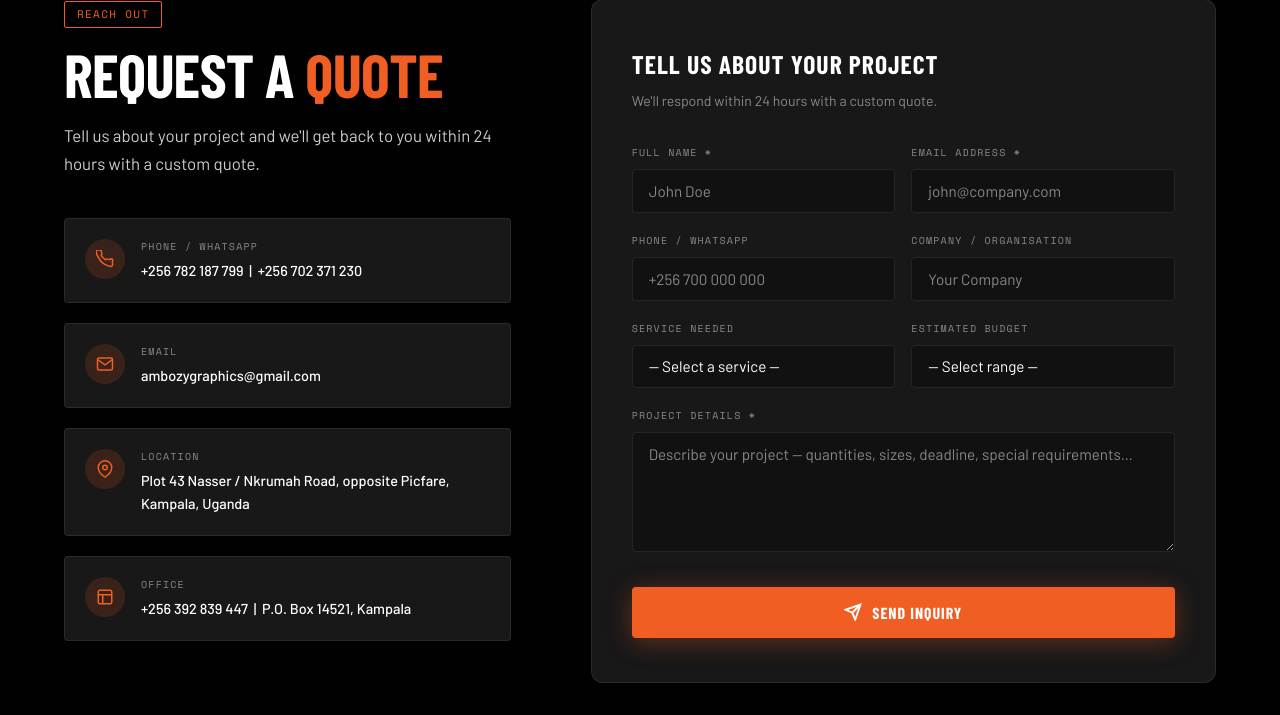
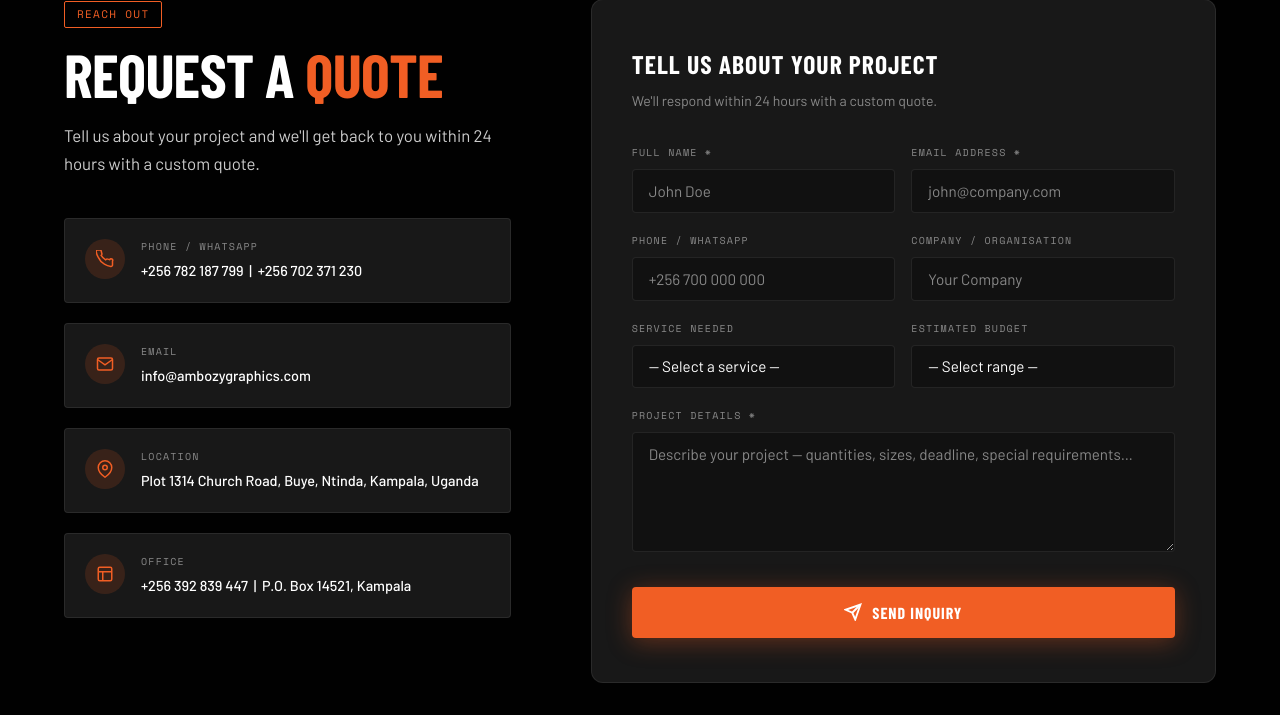
Before and after one commit to SAVIOUR26/ambozy-website, a PHP site: page / in a window 1280 px wide. Shown: the part 3938-4653 px from the top of the page. Run offline with PHP 8.4, Linux system fonts and the light colour scheme; some web fonts are replaced.

Commit message:
Update company email and address
Replace ambozygraphics@gmail.com with info@ambozygraphics.com across
all PHP files, SQL schema, config, and docs.

Replace old address (Plot 43 Nasser/Nkrumah Road, opposite Picfare)
with the new address (Plot 1314 Church Road, Buye, Ntinda, Kampala)
in landing page, footer, PDF templates, email templates, and schema.

https://claude.ai/code/session_01F7L51Qd6oxdKhCZyiS4Cp4

```diff
--- a/config.php
+++ b/config.php
@@ -16,7 +16,7 @@ if (file_exists(__DIR__ . '/config.local.php')) {
 // ── Site constants ──────────────────────────────────────────────────
 define('SITE_NAME',  'Ambozy Graphics Solutions Ltd');
 define('SITE_URL',   'https://ambozygraphics.com');
-define('SITE_EMAIL', 'ambozygraphics@gmail.com');
+define('SITE_EMAIL', 'info@ambozygraphics.com');
 define('SITE_PHONE', '+256 782 187 799');
 define('WHATSAPP_NO','256782187799');   // digits only, no +
 
@@ -33,7 +33,7 @@ define('ADMIN_HASH', password_hash('CHANGE_ME_PASSWORD', PASSWORD_DEFAULT));
 
 // ── Mail ────────────────────────────────────────────────────────────
 define('MAIL_FROM',  'noreply@ambozygraphics.com');
-define('MAIL_TO',    'ambozygraphics@gmail.com');
+define('MAIL_TO',    'info@ambozygraphics.com');
 
 // ── PDO connection ──────────────────────────────────────────────────
 try {
--- a/contact-handler.php
+++ b/contact-handler.php
@@ -63,7 +63,7 @@ try {
 }
 
 // Send email notification
-$to      = 'ambozygraphics@gmail.com';
+$to      = 'info@ambozygraphics.com';
 $subject = "New Quote Inquiry from $name — Ambozy Graphics";
 $body    = "New quote inquiry received via ambozygraphics.com\n\n"
          . "Name:     $name\n"
--- a/crm/invoices/pdf.php
+++ b/crm/invoices/pdf.php
@@ -120,7 +120,7 @@ $tax_amt=round($tax_base*$invoice['tax_percent']/100,0);
 
   <div style="background:#eff6ff;border:1px solid #bfdbfe;border-radius:8px;padding:16px;margin-bottom:20px;font-size:12px;color:#1e40af">
     <strong>Payment Options:</strong><br>
-    📱 Mobile Money (MTN/Airtel): 0782 187 799 &nbsp;·&nbsp; 🏦 Bank Transfer: Contact us for details &nbsp;·&nbsp; 💵 Cash: Plot 43 Nasser/Nkrumah Road, Kampala<br>
+    📱 Mobile Money (MTN/Airtel): 0782 187 799 &nbsp;·&nbsp; 🏦 Bank Transfer: Contact us for details &nbsp;·&nbsp; 💵 Cash: Plot 1314 Church Road, Buye, Ntinda, Kampala<br>
     Please quote invoice number <strong><?=htmlspecialchars($invoice['invoice_number'])?></strong> as your payment reference.
   </div>
 
@@ -132,7 +132,7 @@ $tax_amt=round($tax_base*$invoice['tax_percent']/100,0);
   <?php endif;?>
 
   <div class="footer-strip">
-    <span><?=SITE_NAME?> | Plot 43 Nasser/Nkrumah Road, Kampala</span>
+    <span><?=SITE_NAME?> | Plot 1314 Church Road, Buye, Ntinda, Kampala</span>
     <span><?=SITE_PHONE?> | <?=SITE_EMAIL?></span>
     <span>Printed <?=date('d M Y')?></span>
   </div>
--- a/crm/quotes/pdf.php
+++ b/crm/quotes/pdf.php
@@ -162,7 +162,7 @@ $tax_amt   = round($tax_base * $quote['tax_percent'] / 100, 0);
 
   <!-- Footer -->
   <div class="footer-strip">
-    <span><?= SITE_NAME ?> | Plot 43 Nasser/Nkrumah Road, Kampala</span>
+    <span><?= SITE_NAME ?> | Plot 1314 Church Road, Buye, Ntinda, Kampala</span>
     <span><?= SITE_PHONE ?> | <?= SITE_EMAIL ?></span>
     <span>Printed <?= date('d M Y') ?></span>
   </div>
--- a/crm_diag.php
+++ b/crm_diag.php
@@ -37,7 +37,7 @@ if (isset($pdo) && $pdo) {
         } else {
             echo '<p class="warn">⚠️ admin_users table is EMPTY — you cannot log in. Run the INSERT below.</p>';
             echo '<pre>INSERT INTO admin_users (username, password_hash, full_name, email)
-VALUES (\'admin\', \''.password_hash('Admin@2026', PASSWORD_DEFAULT).'\', \'Ambozy Admin\', \'ambozygraphics@gmail.com\');</pre>';
+VALUES (\'admin\', \''.password_hash('Admin@2026', PASSWORD_DEFAULT).'\', \'Ambozy Admin\', \'info@ambozygraphics.com\');</pre>';
             echo '<p class="warn">Password will be: <strong>Admin@2026</strong> — change it after first login.</p>';
         }
     } catch (Throwable $e) {
@@ -55,7 +55,7 @@ VALUES (\'admin\', \''.password_hash('Admin@2026', PASSWORD_DEFAULT).'\', \'Ambo
 ) ENGINE=InnoDB DEFAULT CHARSET=utf8mb4;
 
 INSERT INTO admin_users (username, password_hash, full_name, email)
-VALUES (\'admin\', \''.password_hash('Admin@2026', PASSWORD_DEFAULT).'\', \'Ambozy Admin\', \'ambozygraphics@gmail.com\');</pre>';
+VALUES (\'admin\', \''.password_hash('Admin@2026', PASSWORD_DEFAULT).'\', \'Ambozy Admin\', \'info@ambozygraphics.com\');</pre>';
     }
 }
 
--- a/includes/crm_email.php
+++ b/includes/crm_email.php
@@ -211,7 +211,7 @@ function email_invoice(array $invoice, array $client, array $items): string
 <p style="font-size:13px;color:#475569">
   📱 Mobile Money (MTN/Airtel) — 0782 187 799<br>
   🏦 Bank Transfer — Please contact us for bank details<br>
-  💵 Cash — At our offices, Plot 43 Nasser/Nkrumah Road, Kampala
+  💵 Cash — At our offices, Plot 1314 Church Road, Buye, Ntinda, Kampala
 </p>
 <p>Please include the invoice number <strong>{$invoice['invoice_number']}</strong> as the payment reference.</p>
 <a href="https://wa.me/256782187799" class="btn">Confirm Payment via WhatsApp</a>
--- a/index.php
+++ b/index.php
@@ -11,8 +11,8 @@ $whatsapp   = '256782187799'; // no +, no spaces
 $phone_1    = '+256 782 187 799';
 $phone_2    = '+256 702 371 230';
 $phone_off  = '+256 392 839 447';
-$email_main = 'ambozygraphics@gmail.com';
-$address    = 'Plot 43 Nasser / Nkrumah Road, opposite Picfare, Kampala, Uganda';
+$email_main = 'info@ambozygraphics.com';
+$address    = 'Plot 1314 Church Road, Buye, Ntinda, Kampala, Uganda';
 $pobox      = 'P.O. Box 14521, Kampala';
 
 $services = [
@@ -194,7 +194,7 @@ $clients = [
           <div class="about__founded-year">2010</div>
           <div>
             <div class="about__founded-text">Founded in Kampala</div>
-            <div class="about__founded-text" style="opacity:0.6;font-size:0.78rem;margin-top:4px;">Plot 43 Nasser / Nkrumah Road</div>
+            <div class="about__founded-text" style="opacity:0.6;font-size:0.78rem;margin-top:4px;">Plot 1314 Church Road, Buye, Ntinda</div>
           </div>
         </div>
       </div>
@@ -452,7 +452,7 @@ $clients = [
         <div class="footer__col-title">Get in Touch</div>
         <div class="footer__contact-item">
           <span class="footer__contact-icon">📍</span>
-          <span class="footer__contact-text">Plot 43 Nasser/Nkrumah Rd, opposite Picfare, Kampala</span>
+          <span class="footer__contact-text">Plot 1314 Church Road, Buye, Ntinda, Kampala</span>
         </div>
         <div class="footer__contact-item">
           <span class="footer__contact-icon">📞</span>
--- a/schema.sql
+++ b/schema.sql
@@ -80,7 +80,7 @@ VALUES (
   'admin',
   '$2y$12$92IXUNpkjO0rOQ5byMi.Ye4oKoEa3Ro9llC/.og/at2.uheWG/igi', -- admin123
   'Ambozy Admin',
-  'ambozygraphics@gmail.com'
+  'info@ambozygraphics.com'
 );
 
 -- ── Seed default services ────────────────────────────────────
@@ -100,8 +100,8 @@ INSERT IGNORE INTO `services` (`id`,`icon`,`title`,`items`,`sort_order`) VALUES
 INSERT IGNORE INTO `settings` (`key`,`value`) VALUES
 ('site_name',   'Ambozy Graphics Solutions Ltd'),
 ('site_phone',  '+256 782 187 799'),
-('site_email',  'ambozygraphics@gmail.com'),
-('site_address','Plot 43 Nasser/Nkrumah Road, opposite Picfare, Kampala'),
+('site_email',  'info@ambozygraphics.com'),
+('site_address','Plot 1314 Church Road, Buye, Ntinda, Kampala'),
 ('whatsapp',    '256782187799'),
 ('facebook',    ''),
 ('instagram',   ''),
--- a/setup.php
+++ b/setup.php
@@ -66,7 +66,7 @@ if ($_SERVER['REQUEST_METHOD'] === 'POST') {
 <?php
 define('SITE_NAME',  'Ambozy Graphics Solutions Ltd');
 define('SITE_URL',   'https://ambozygraphics.com');
-define('SITE_EMAIL', 'ambozygraphics@gmail.com');
+define('SITE_EMAIL', 'info@ambozygraphics.com');
 define('SITE_PHONE', '+256 782 187 799');
 define('WHATSAPP_NO','256782187799');
 
@@ -80,7 +80,7 @@ define('ADMIN_USER', '$admin_user');
 define('ADMIN_HASH', '$hash');
 
 define('MAIL_FROM',  'noreply@ambozygraphics.com');
-define('MAIL_TO',    'ambozygraphics@gmail.com');
+define('MAIL_TO',    'info@ambozygraphics.com');
 
 try {
     \$pdo = new PDO(
```
Also changed, not shown: README.md, 1 other file.
